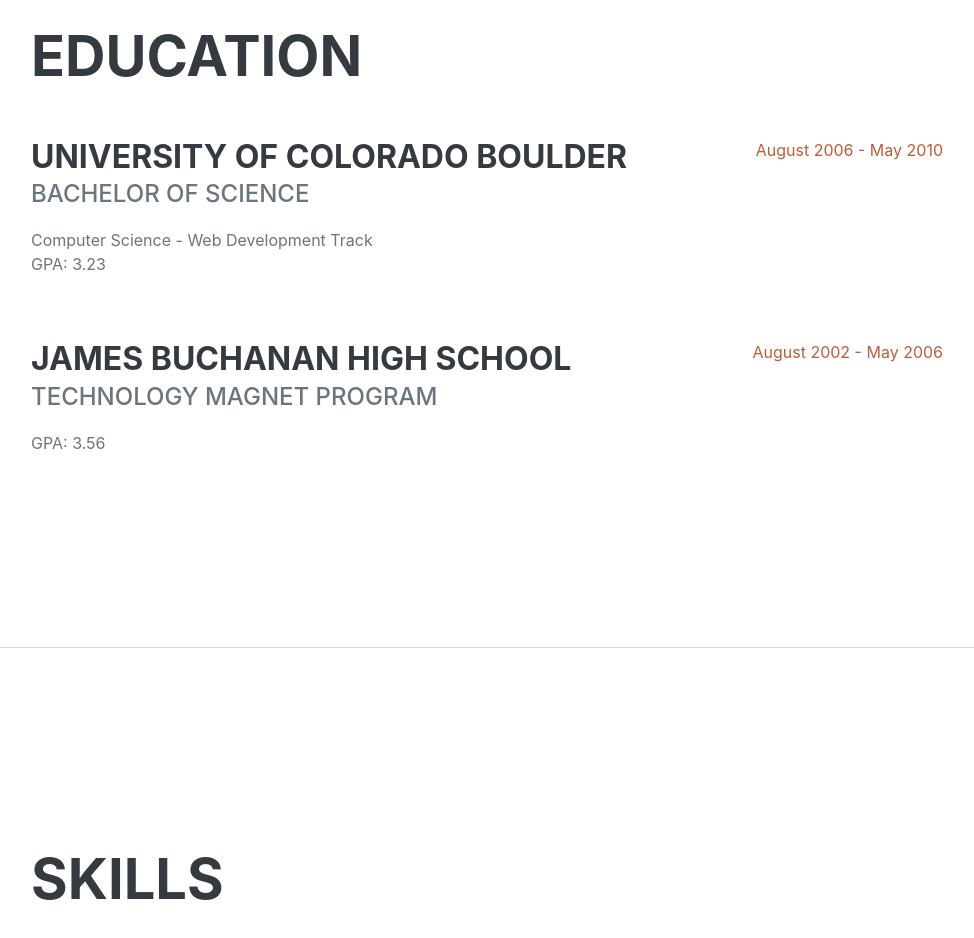
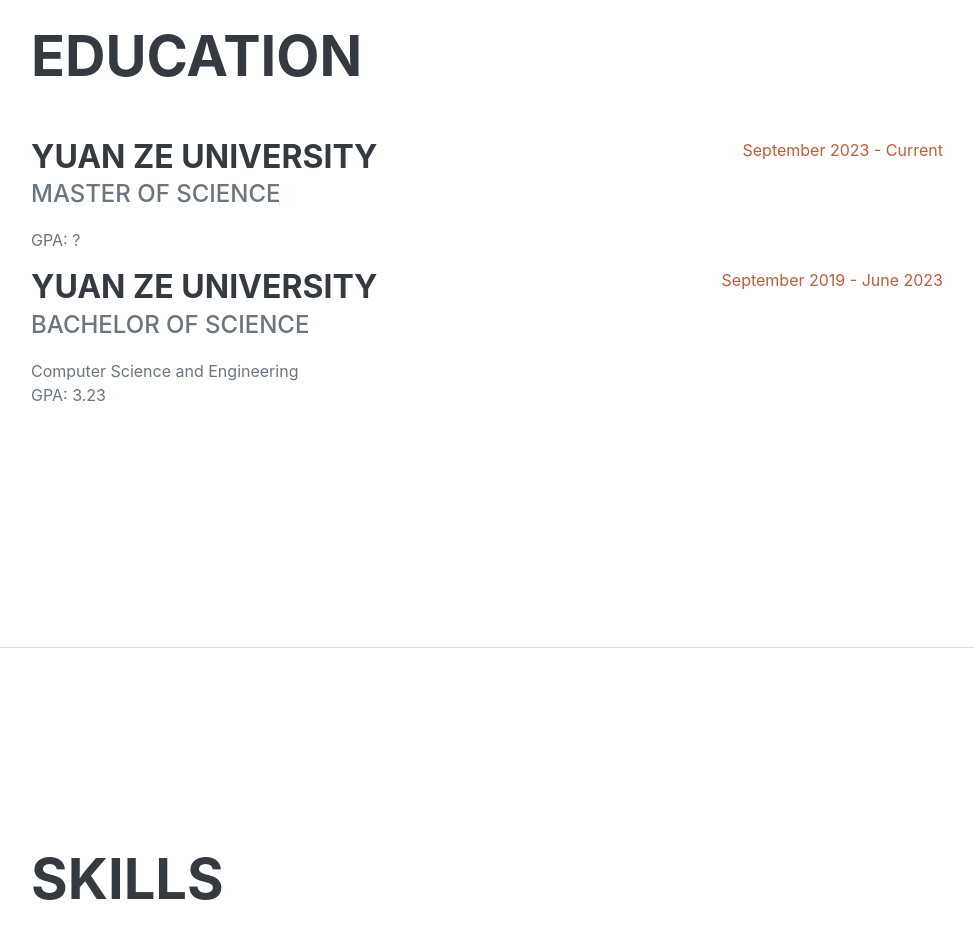
Before and after one commit to ianboy302668/ianboy302668.github.io, a website: page dist/index.html in a window 1280 px wide. Shown: the part 2160-3098 px from the top of the page, without its empty margins (289-1263 px from the left). Drawn offline with nearby package versions, Linux system fonts and the light colour scheme; a web font is replaced by a local one.

Commit message:
fill my education

```diff
--- a/dist/index.html
+++ b/dist/index.html
@@ -100,22 +100,22 @@
             <section class="resume-section" id="education">
                 <div class="resume-section-content">
                     <h2 class="mb-5">Education</h2>
+                    <div class="d-flex flex-column flex-md-row justify-content-between">
+                        <div class="flex-grow-1">
+                            <h3 class="mb-0">Yuan Ze University</h3>
+                            <div class="subheading mb-3">Master of Science</div>
+                            <p>GPA: ?</p>
+                        </div>
+                        <div class="flex-shrink-0"><span class="text-primary">September 2023 - Current</span></div>
+                    </div>
                     <div class="d-flex flex-column flex-md-row justify-content-between mb-5">
                         <div class="flex-grow-1">
-                            <h3 class="mb-0">University of Colorado Boulder</h3>
+                            <h3 class="mb-0">Yuan Ze University</h3>
                             <div class="subheading mb-3">Bachelor of Science</div>
-                            <div>Computer Science - Web Development Track</div>
+                            <div>Computer Science and Engineering</div>
                             <p>GPA: 3.23</p>
                         </div>
-                        <div class="flex-shrink-0"><span class="text-primary">August 2006 - May 2010</span></div>
-                    </div>
-                    <div class="d-flex flex-column flex-md-row justify-content-between">
-                        <div class="flex-grow-1">
-                            <h3 class="mb-0">James Buchanan High School</h3>
-                            <div class="subheading mb-3">Technology Magnet Program</div>
-                            <p>GPA: 3.56</p>
-                        </div>
-                        <div class="flex-shrink-0"><span class="text-primary">August 2002 - May 2006</span></div>
+                        <div class="flex-shrink-0"><span class="text-primary">September 2019 - June 2023</span></div>
                     </div>
                 </div>
             </section>
```
